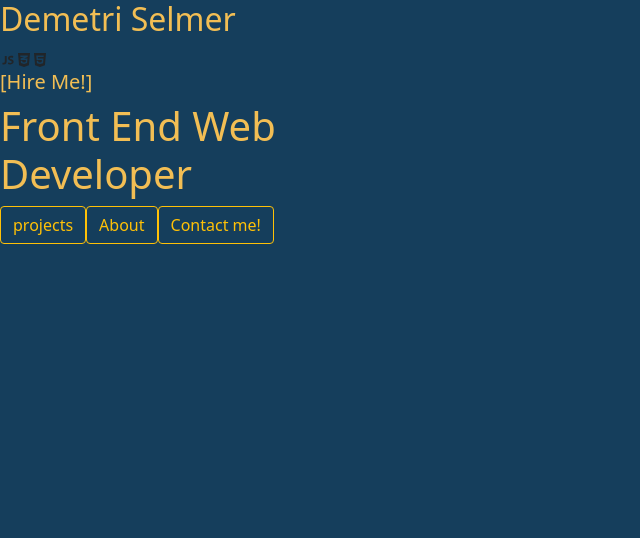
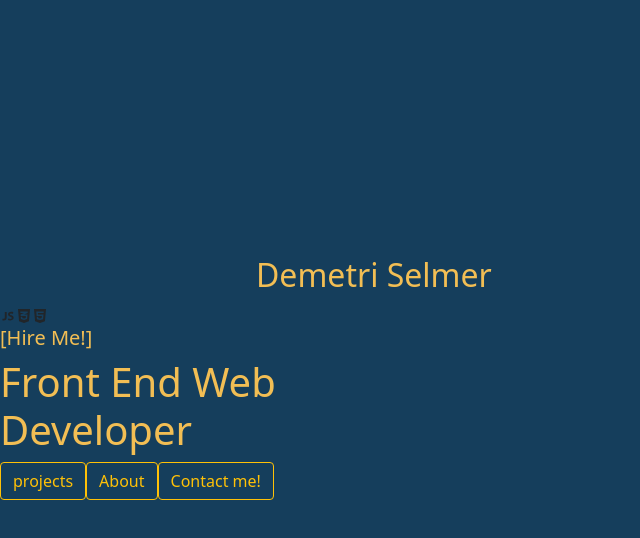
Before and after one commit to dsh410/portfolio, a React (Create React App) app: page / in a window 1280 px wide. Shown: the top 538 px of the page, without its empty margins (0-640 px from the left). Built offline with nearby package versions, Linux system fonts and the light colour scheme.

Commit message:
changed name postion.

```diff
--- a/src/App.css
+++ b/src/App.css
@@ -13,6 +13,10 @@ h5 {
 }
 
 
+.name-container {
+  margin-top: 20%;
+    margin-left: 20%;
+}
 
 
 
@@ -48,9 +52,7 @@ div {
   text-align: center;
 }
 
-.name-container {
-  margin-top: 5%;
-}
+
 
 .icons {
   color: #f2be54;
```
